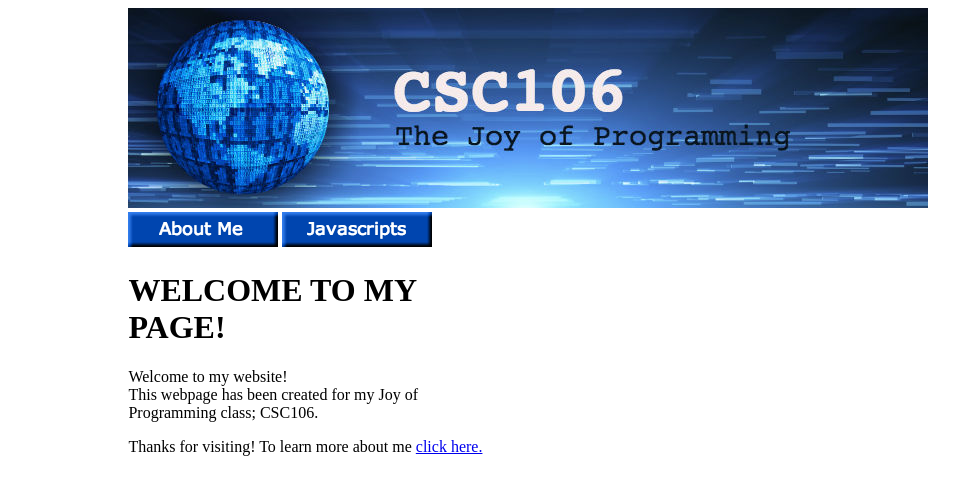
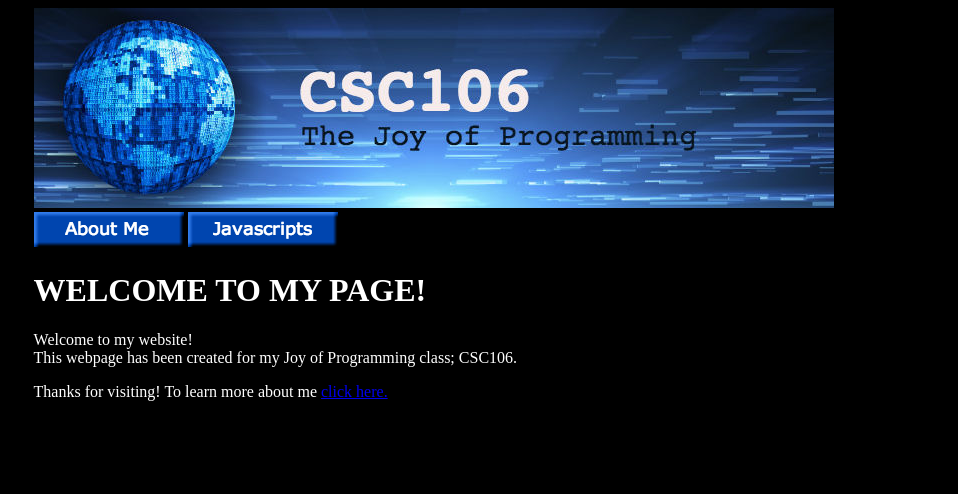
Before and after one commit to ColeR28/ColeR28.github.io, a plain HTML site: page index.html in a window 1280 px wide. Shown: the whole page, without its empty margins (322-1280 px from the left). Drawn offline with Linux system fonts and the light colour scheme.

Commit message:
Add files via upload

```diff
--- a/index.html
+++ b/index.html
@@ -9,6 +9,7 @@
 </head>
 <body>
     <div id="Center">
+        <div id="Text">
         <img src="csc106_banner.jpg"> <br>
 
         <! Linked buttons that brings you to different pages>
@@ -20,8 +21,10 @@
         <p>Welcome to my website!<br>
         This webpage has been created for my Joy of Programming class; CSC106.
         </p>
-        <p>Thanks for visiting! To learn more about me <a href="aboutme.html">click here.</a></p>
+        <p>Thanks for visiting! To learn more about me <a href="aboutme.html">click here.</a>
+        </p>
     </div>
+</div>
 </body>
 
 </html>
--- a/mystyle.css
+++ b/mystyle.css
@@ -1,4 +1,10 @@
 #Center {
-    width: 30%;
+    width: 45%;
     margin: 0 auto;
 }
+body {
+    background-color:black ;
+}
+#Text {
+    color: white;
+}
```
Also changed, not shown: aboutme.html (+2 -1 lines), javascripts.html (+2 -0 lines).
